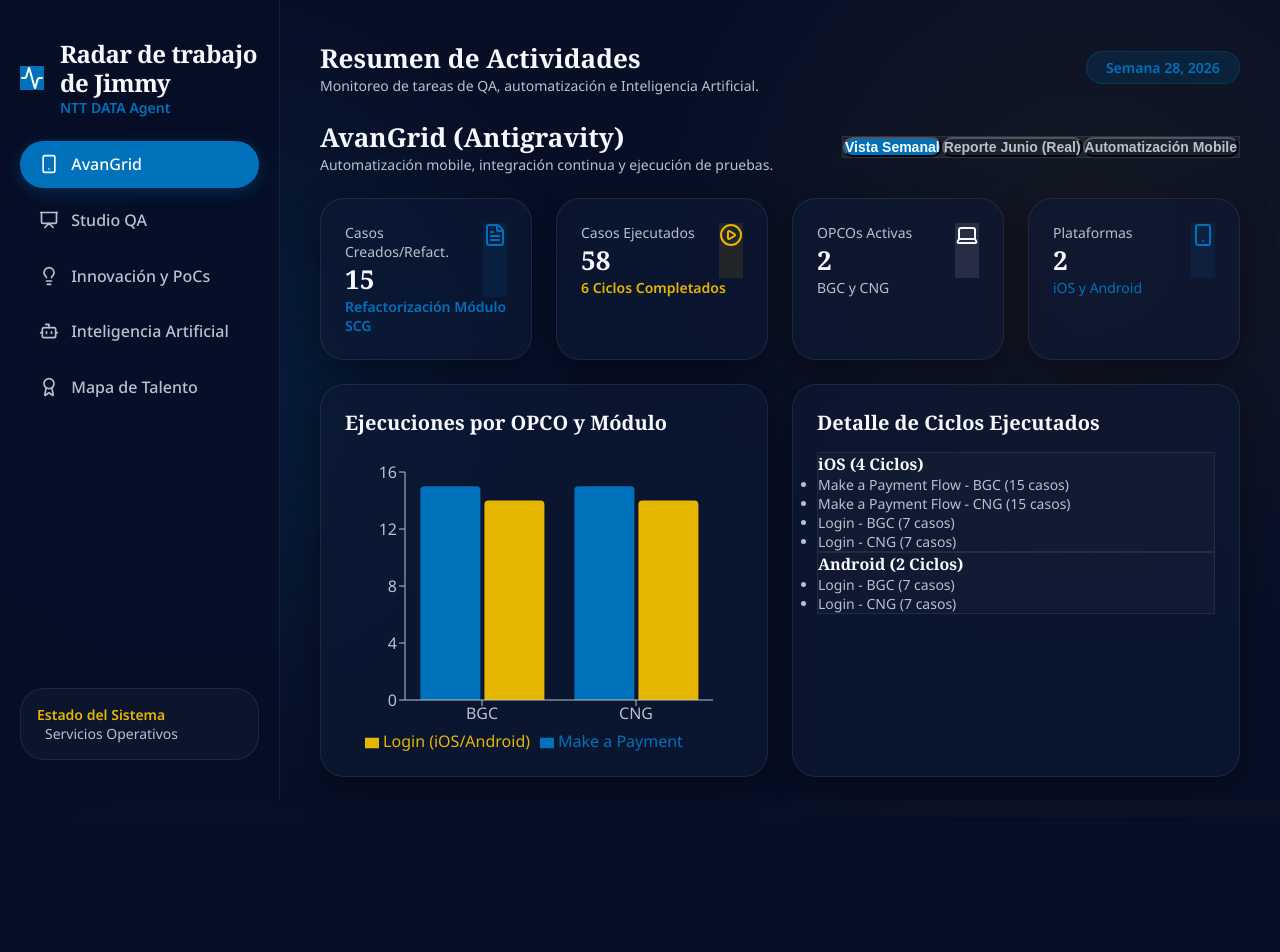
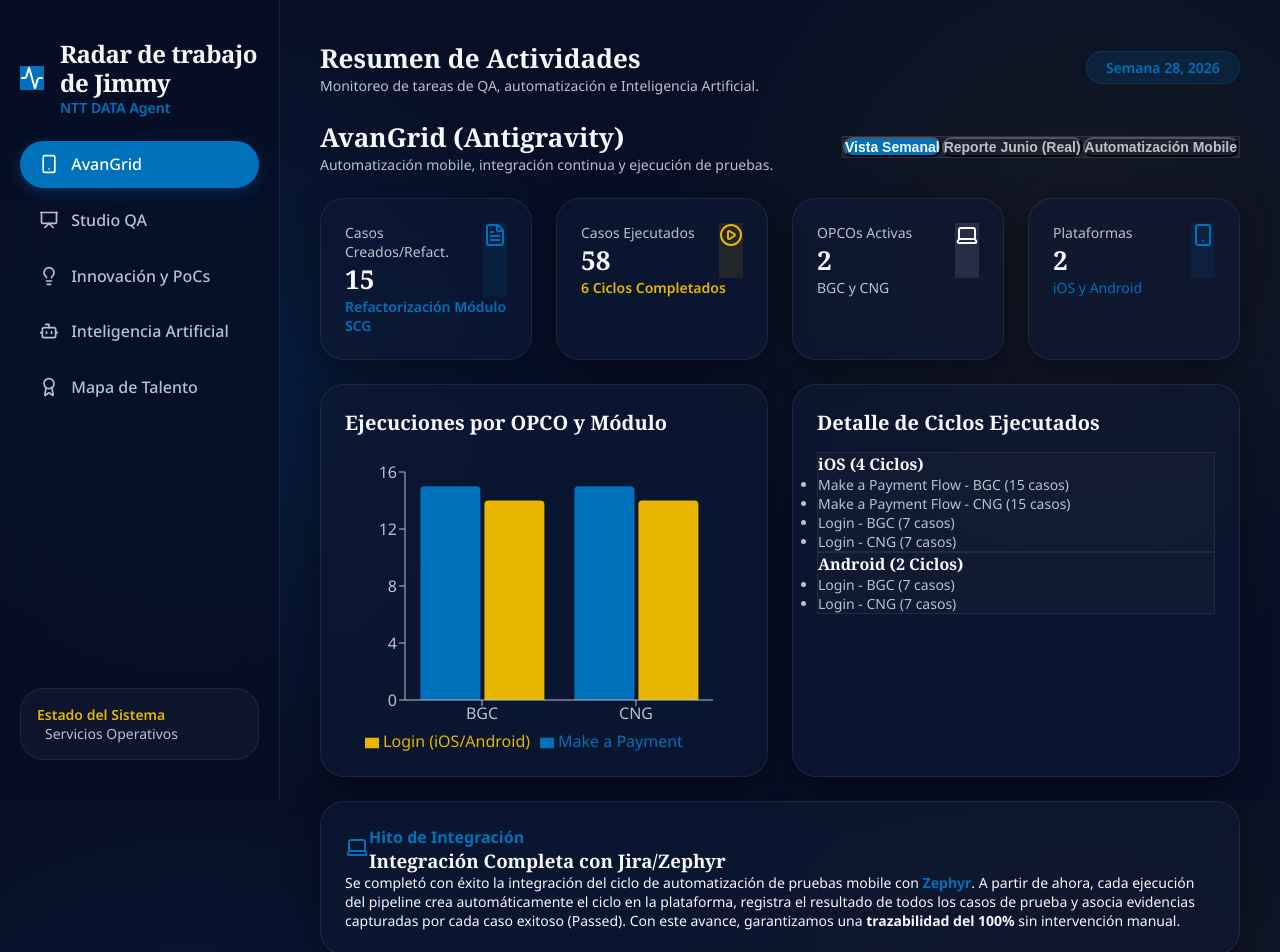
Before and after one commit to TuxMarley/dashboard, a React (Vite) app: page /avangrid in a window 1280 px wide. Shown: the top 952 px of the page. Before the commit the page ends 817 px from the top, so only its background shows below. Built offline with nearby package versions, Linux system fonts and the light colour scheme.

Commit message:
feat(avangrid): add Zephyr integration milestone highlight to weekly progress

```diff
--- a/src/components/WeeklyProgress.jsx
+++ b/src/components/WeeklyProgress.jsx
@@ -70,7 +70,7 @@
       </div>
 
       {/* Main Chart and Summary info */}
-      <div className="grid grid-cols-2">
+      <div className="grid grid-cols-2 mb-6">
         <div className="glass-card h-full">
           <h3 className="font-semibold text-xl mb-4 font-serif">Ejecuciones por OPCO y Módulo</h3>
           <div style={{ width: '100%', height: 300 }}>
@@ -111,6 +111,24 @@
         </div>
       </div>
 
+      {/* New Integration Milestone: Zephyr Integration */}
+      <div className="glass-card flex-col gap-4 border-l-4 border-l-cyan bg-[rgba(0,114,188,0.05)]">
+        <div className="flex items-center gap-3">
+          <div className="p-2 rounded-xl bg-[rgba(0,114,188,0.15)]">
+            <Laptop className="text-cyan animate-pulse" size={24} />
+          </div>
+          <div>
+            <span className="text-[10px] font-bold text-cyan uppercase tracking-wider">Hito de Integración</span>
+            <h3 className="text-lg font-bold text-white">Integración Completa con Jira/Zephyr</h3>
+          </div>
+        </div>
+        <p className="text-sm text-[rgba(255,255,255,0.85)] leading-relaxed">
+          Se completó con éxito la integración del ciclo de automatización de pruebas mobile con <strong className="text-cyan">Zephyr</strong>.
+          A partir de ahora, cada ejecución del pipeline crea automáticamente el ciclo en la plataforma, registra el resultado de todos los casos de prueba y asocia evidencias capturadas por cada caso exitoso (Passed).
+          Con este avance, garantizamos una <strong className="text-white">trazabilidad del 100%</strong> sin intervención manual.
+        </p>
+      </div>
+
     </div>
   );
 };
```
